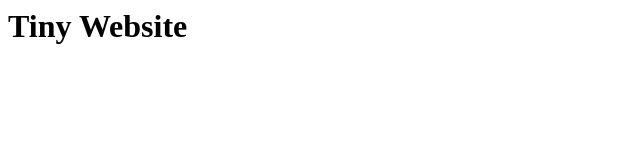
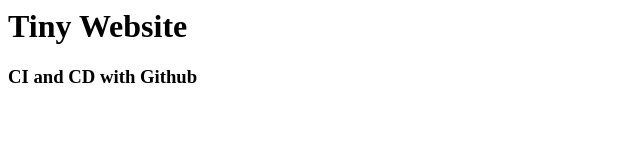
Before and after one commit to Kierapapa/tinywebsite, a plain HTML site: page public/index.html in a window 1280 px wide. Shown: the whole page, without its empty margins (0-640 px from the left). Drawn offline with Linux system fonts and the light colour scheme.

Commit message:
Add ci cd

```diff
--- a/public/index.html
+++ b/public/index.html
@@ -1 +1,2 @@
 <h1>Tiny Website</h1>
+<h3>CI and CD with Github</h3>
```
Also changed, not shown: 1 other file.
